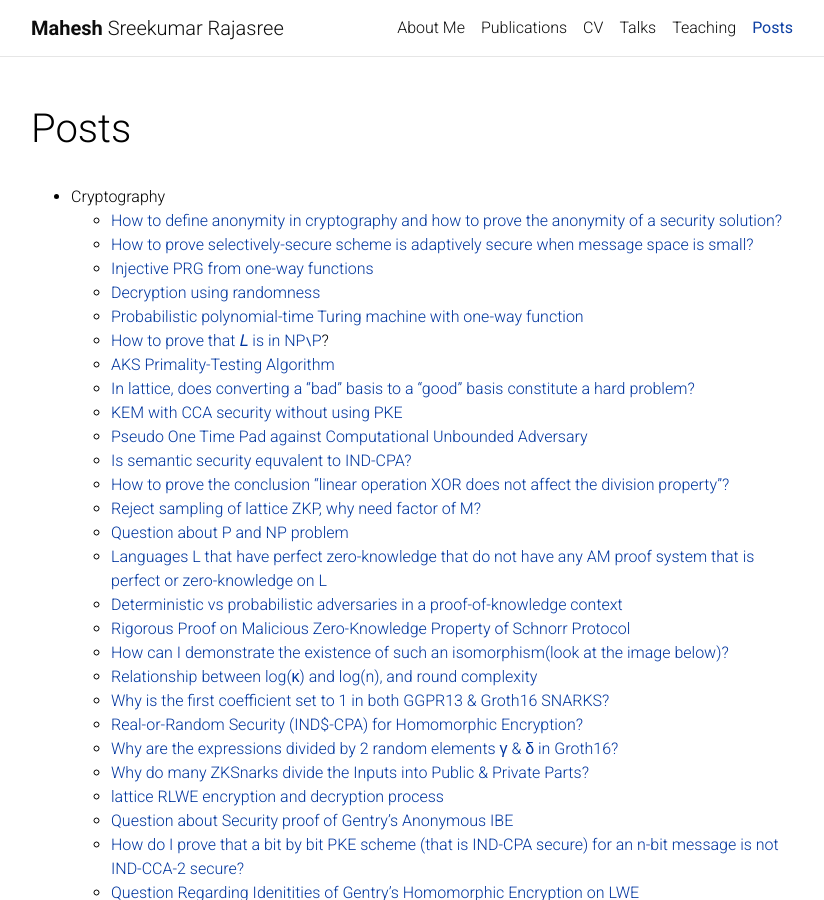
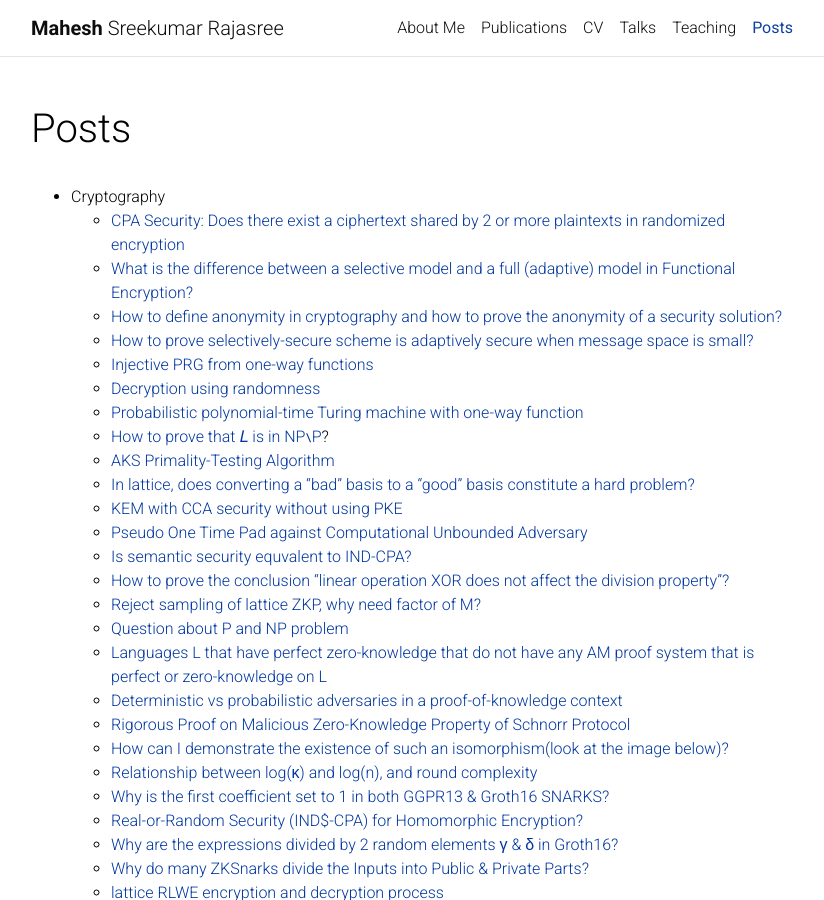
Before and after one commit to Mahe94/mahe94.github.io, a Jekyll site: the page built from _pages/posts.md, in a window 1280 px wide and 900 px high. Shown: the whole window, without its empty margins (224-1048 px from the left). Built offline with Jekyll 4.4.1, drawn with Linux system fonts in a browser that asks for light colours; comment, search, counter and statistics services are not loaded; a style sheet for code colours, icons or effects is not loaded.

Commit message:
Update posts.md

```diff
--- a/_pages/posts.md
+++ b/_pages/posts.md
@@ -9,6 +9,8 @@ nav_order: 6
 ---
 
 * Cryptography
+    * <a href="https://crypto.stackexchange.com/a/114755/116220">CPA Security: Does there exist a ciphertext shared by 2 or more plaintexts in randomized encryption</a>
+    * <a href="https://crypto.stackexchange.com/a/114752/116220">What is the difference between a selective model and a full (adaptive) model in Functional Encryption?</a>
     * <a href="https://crypto.stackexchange.com/a/113383/116220">How to define anonymity in cryptography and how to prove the anonymity of a security solution?</a>
     * <a href="https://crypto.stackexchange.com/a/113362/116220">How to prove selectively-secure scheme is adaptively secure when message space is small?</a>
     * <a href="https://crypto.stackexchange.com/q/113281/116220">Injective PRG from one-way functions</a>
```
